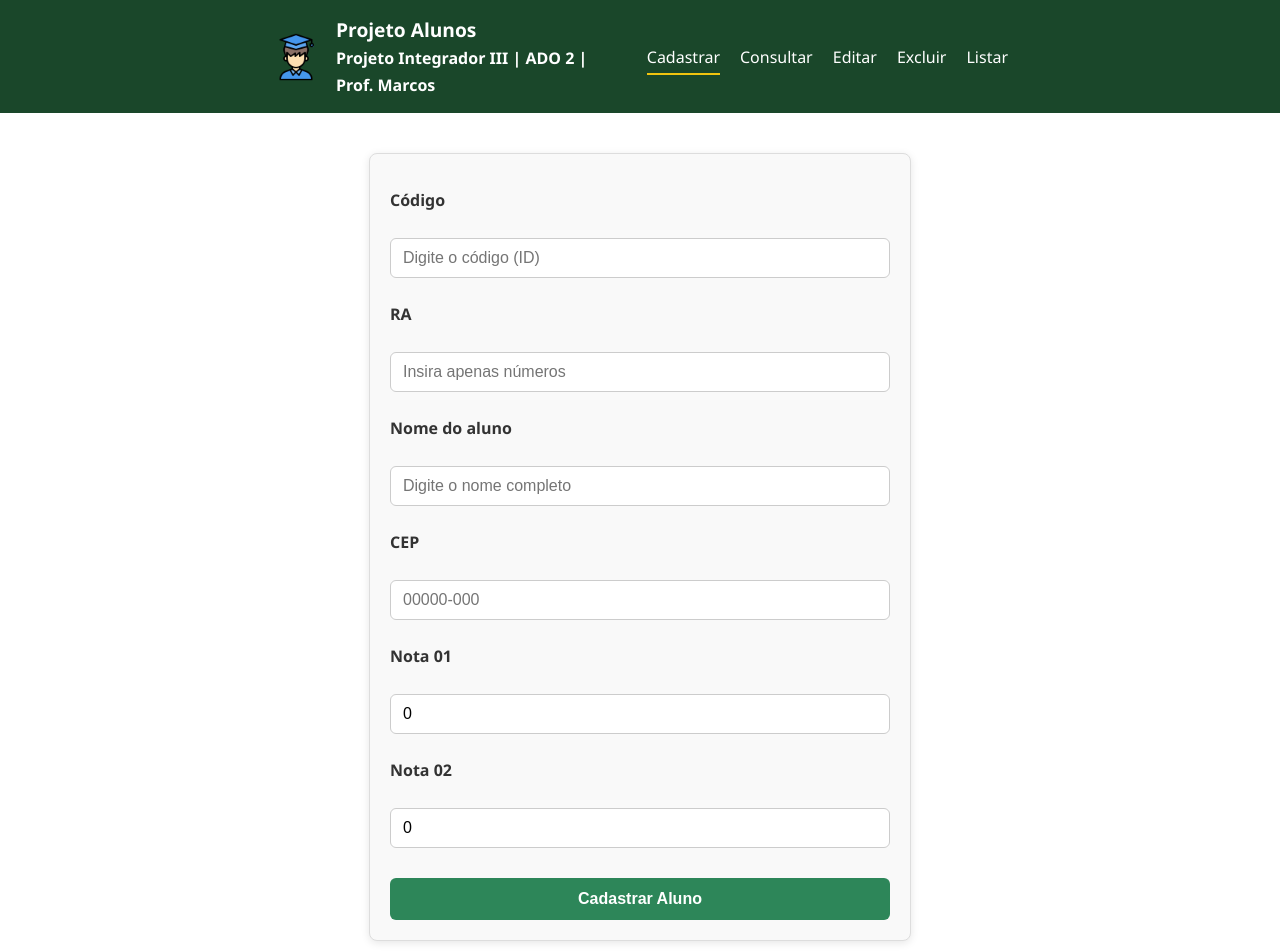
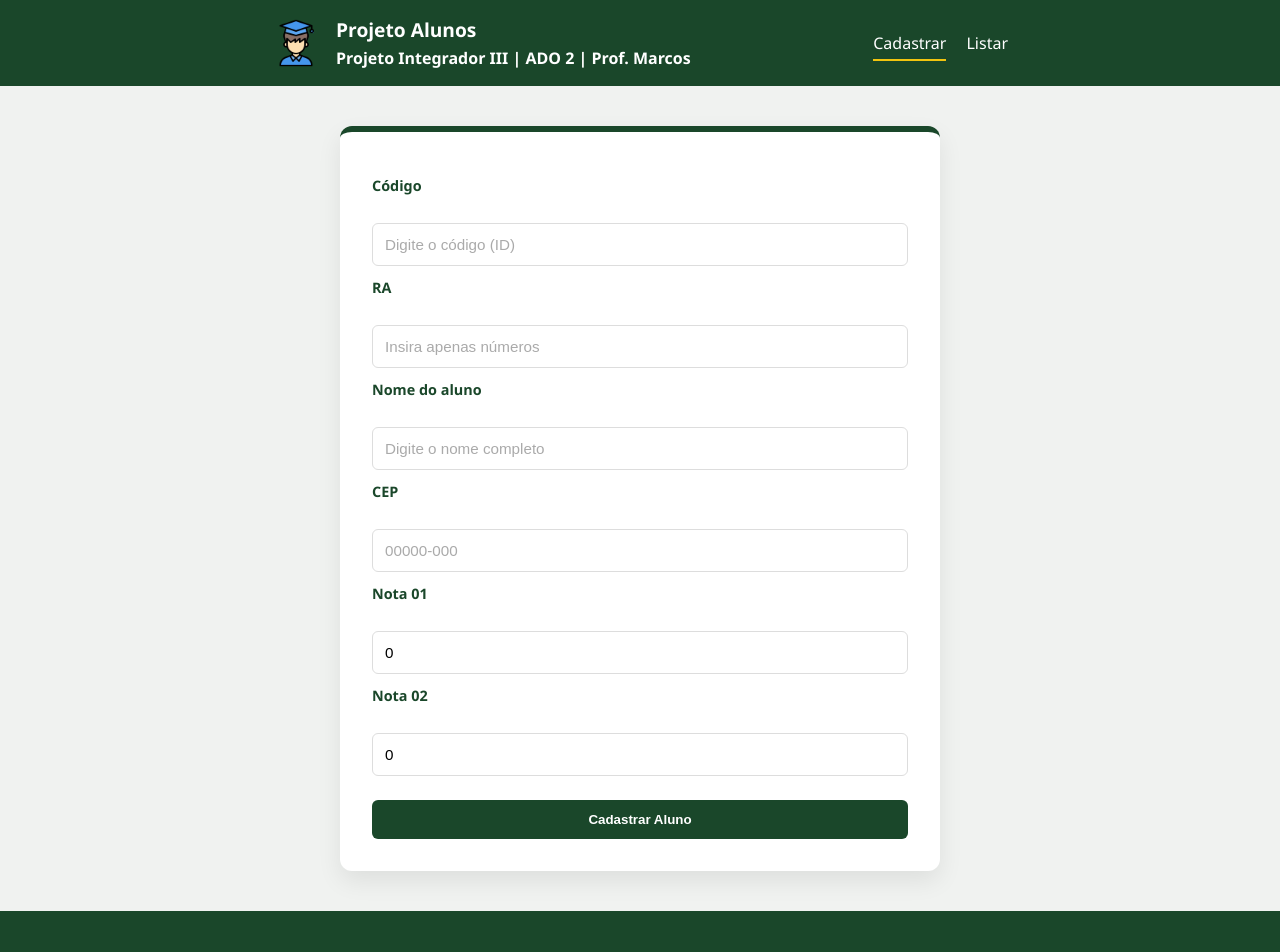
Before and after one commit to oandredev/projeto-pi-alunos, an Angular app: page /cadastrar in a window 1280 px wide. Shown: the top 952 px of the page. Built offline with nearby package versions, Linux system fonts and the light colour scheme.

Commit message:
fix: ajustes do css nas telas de cadastro, listagem e de alteração

```diff
--- a/src/app/footer/footer.html
+++ b/src/app/footer/footer.html
@@ -8,7 +8,7 @@
     <div class="footer-section links">
       <h4>Navegação Rápida</h4>
       <ul>
-        <li><a routerLink="/consultar">Consultar</a></li>
+        <li><a routerLink="/cadastrar">Cadastrar</a></li>
         <li><a routerLink="/listagem">Visualizar</a></li>
       </ul>
     </div>
--- a/src/app/header/header.html
+++ b/src/app/header/header.html
@@ -10,9 +10,6 @@
 
     <ul class="nav-links">
       <li><a routerLink="/cadastrar" routerLinkActive="active">Cadastrar</a></li>
-      <li><a routerLink="/consultar" routerLinkActive="active">Consultar</a></li>
-      <li><a routerLink="/alterar" routerLinkActive="active">Editar</a></li>
-      <li><a routerLink="/excluir" routerLinkActive="active">Excluir</a></li>
       <li><a routerLink="/listagem" routerLinkActive="active">Listar</a></li>
     </ul>
   </nav>
--- a/src/app/pages/alterar/alterar.css
+++ b/src/app/pages/alterar/alterar.css
@@ -1,92 +1,112 @@
-/* Centraliza o container principal na tela */
+* {
+  box-sizing: border-box;
+}
+
 .container-alterar {
   display: flex;
-    flex-direction: column;
-    /* Faz o título e o card ficarem um abaixo do outro */
   justify-content: center;
-    align-items: center;
-    min-height: 80vh;
-    padding: 20px;
+  align-items: flex-start;
+  padding: 2.5rem;
+  background-color: #f0f2f0;
 }
 
-/* CENTRALIZAÇÃO DOS TÍTULOS */
-h2 {
-    text-align: center;
-    /* Alinha o texto no meio */
-    color: #333;
-    margin-bottom: 20px;
+.card-formulario {
+  background: #ffffff;
+  padding: 2.5rem;
+  border-radius: 12px;
+  box-shadow: 0 10px 25px rgba(0, 0, 0, 0.08);
   width: 100%;
-    /* Garante que ele use o espaço todo para calcular o centro */
+  max-width: 650px;
+  border-top: 6px solid #1a472a;
+  overflow: hidden;
 }
 
-/* O "card" que segura o formulário */
-.card-formulario {
-    width: 100%;
-    max-width: 500px;
-    background-color: #f9f9f9;
-    padding: 30px;
-    border-radius: 12px;
-    box-shadow: 0 4px 15px rgba(0, 0, 0, 0.15);
+.card-formulario h2 {
+  color: #1a472a;
+  margin-bottom: 1.5rem;
+  font-size: 1.8rem;
+  text-align: center;
 }
 
-/* Estilo dos campos lado a lado */
+label {
+  display: block;
+  margin-top: 12px;
+  margin-bottom: 6px;
+  color: #1a472a;
+  font-weight: 700;
+  font-size: 0.9rem;
+}
+
+.input-simples {
+  width: 100%;
+  max-width: 100%;
+  padding: 12px;
+  border-radius: 6px;
+  border: 1px solid #ddd;
+  font-size: 0.95rem;
+  transition: all 0.2s;
+  outline: none;
+}
+
+.input-simples:focus {
+  border-color: #1a472a;
+  box-shadow: 0 0 0 2px rgba(26, 71, 42, 0.15);
+}
+
+.input-simples::placeholder {
+  color: #aaa;
+}
+
 .campo-duplo {
   display: flex;
-    gap: 15px;
+  gap: 1.5rem;
 }
 
 .campo-duplo .campo {
   flex: 1;
+  min-width: 0;
 }
 
-.campo label {
-    display: block;
-    text-align: center;
-    /* Centraliza o texto do título */
-    width: 100%;
-    /* Garante que ele ocupe toda a largura para achar o centro */
-    margin-top: 15px;
-    margin-bottom: 5px;
-    font-weight: bold;
-    color: #333;
+.botoes {
+  display: flex;
+  flex-direction: column;
+  gap: 12px;
+  margin-top: 24px;
+  align-items: center;
 }
 
-.input-simples {
-    width: 100%;
+.input-submeter {
   padding: 12px;
-    border: 1px solid #ccc;
-    border-radius: 6px;
-    box-sizing: border-box;
-    /* Fundamental para o preenchimento não quebrar o layout */
-}
-
-/* Botão Salvar */
-.input-submeter {
-    width: 100%;
-    padding: 12px;
-    margin-top: 25px;
-    background-color: #2d8659;
+  width: 250px;
+  background-color: #1a472a;
   color: white;
   border: none;
   border-radius: 6px;
+  cursor: pointer;
   font-weight: bold;
-    cursor: pointer;
+  transition:
+    transform 0.2s,
+    background 0.3s;
 }
 
-/* Botão Cancelar */
+.input-submeter:hover {
+  background-color: #2a633d;
+  transform: translateY(-2px);
+}
+
 .btn-cancelar {
-    width: 100%;
-    display: block;
-    /* Faz o botão ocupar a linha toda */
-    padding: 10px;
-    margin-top: 10px;
-    background-color: #e0e0e0;
+  padding: 12px;
+  width: 250px;
+  background: #e0e0e0;
   color: #333;
   border: none;
   border-radius: 6px;
   cursor: pointer;
-    text-align: center;
-    /* Centraliza o texto "Cancelar" dentro do botão */
-    text-decoration: none;
-    /* Remove sublinhado de link se houver */
+  font-weight: 600;
+  transition: all 0.2s;
 }
+
+.btn-cancelar:hover {
+  background: #d5d5d5;
+  transform: translateY(-2px);
+}
--- a/src/app/pages/cadastrar/cadastrar.css
+++ b/src/app/pages/cadastrar/cadastrar.css
@@ -1,108 +1,84 @@
-/* Estilo geral do formulário */
+* {
+  box-sizing: border-box;
+}
+
+.container {
+  padding: 2.5rem;
+  background-color: #f0f2f0;
+  min-height: 85vh;
+  display: flex;
+  justify-content: center;
+  align-items: flex-start;
+}
 
 form {
-
-max-width: 500px;
-
-margin: 40px auto;
-
-padding: 20px;
-
-background-color: #f9f9f9;
-
-border: 1px solid #ddd;
-
-border-radius: 8px;
-
-box-shadow: 0 2px 8px rgba(0, 0, 0, 0.1);
-
+  background: #ffffff;
+  padding: 2rem;
+  border-radius: 12px;
+  box-shadow: 0 10px 25px rgba(0, 0, 0, 0.08);
+  width: 100%;
+  max-width: 600px;
+  border-top: 6px solid #1a472a;
 }
 
-
-/* Estilo dos rótulos */
-
-form label {
-
+label {
   display: block;
-
-margin-top: 15px;
-
-margin-bottom: 5px;
-
-font-weight: bold;
-
-color: #333;
-
+  margin-top: 12px;
+  margin-bottom: 6px;
+  color: #1a472a;
+  font-weight: 700;
+  font-size: 0.9rem;
 }
 
-
-/* Estilo dos inputs */
-
 .input-simples {
-
   width: 100%;
-
-padding: 10px 12px;
-
-font-size: 16px;
-
-margin-bottom: 10px;
-
-border: 1px solid #ccc;
-
+  padding: 12px;
   border-radius: 6px;
-
-box-sizing: border-box;
-
-transition: border-color 0.3s;
-
+  border: 1px solid #ddd;
+  font-size: 0.95rem;
+  transition: all 0.2s;
+  outline: none;
+  background: #fff;
 }
 
-
-/* Efeito ao focar no input */
-
 .input-simples:focus {
-
-border-color: #007bff;
-
-outline: none;
-
+  border-color: #1a472a;
+  box-shadow: 0 0 0 2px rgba(26, 71, 42, 0.15);
 }
 
+.input-simples::placeholder {
+  color: #aaa;
+}
 
-/* Estilo do botão de submit */
+input[type='number']::-webkit-inner-spin-button,
+input[type='number']::-webkit-outer-spin-button {
+  margin: 0;
+}
+
+input[type='number'] {
+  appearance: textfield;
+}
 
 .input-submeter {
-
   width: 100%;
-
+  margin-top: 24px;
   padding: 12px;
-
-margin-top: 20px;
-
-background-color: #2d8659; /* verde sucesso */
-
+  background-color: #1a472a;
   color: white;
-
-font-size: 16px;
-
+  border: none;
+  border-radius: 6px;
+  cursor: pointer;
   font-weight: bold;
-
-border: none;
-
-border-radius: 6px;
-
-cursor: pointer;
-
-transition: background-color 0.3s;
-
+  transition:
+    transform 0.2s,
+    background 0.3s;
 }
 
+.input-submeter:hover {
+  background-color: #2a633d;
+  transform: translateY(-2px);
+}
 
-/* Efeito ao passar o mouse sobre o botão */
-
-.input-submeter:hover {
-
-background-color: #444;
-
+.input-submeter:active {
+  transform: scale(0.98);
 }
--- a/src/app/pages/cadastrar/cadastrar.html
+++ b/src/app/pages/cadastrar/cadastrar.html
@@ -1,3 +1,4 @@
+<div class="container">
   <form>
     <label for="input-id">Código</label><br />
     <input
@@ -59,7 +60,7 @@
       type="number"
       min="0"
       max="10"
-    step="0.5"
+      step="0.1"
       [(ngModel)]="aluno.nota01"
       (keyup.enter)="campoNota02.focus()"
     />
@@ -79,7 +80,6 @@
       (keyup.enter)="submeter()"
     />
 
-  <button type="button" class="input-submeter" (click)="submeter()">
-    Cadastrar Aluno
-  </button>
+    <button type="button" class="input-submeter" (click)="submeter()">Cadastrar Aluno</button>
   </form>
+</div>
--- a/src/app/pages/listagem/listagem.css
+++ b/src/app/pages/listagem/listagem.css
@@ -1,32 +1,29 @@
-/* Container principal */
-
-.content-container {
-  max-width: 1000px;
-
-  margin: 40px auto;
-
-  padding: 20px;
-
-  font-family: 'Fredericka the Great', cursive;
-
-  font-size: 1.1em;
-
-  background-color: #444;
-
-  border: 1px solid #ddd;
-
-  border-radius: 8px;
-
-  box-shadow: 0 2px 8px rgba(0, 0, 0, 0.1);
-
-  overflow-x: auto; /* Permite rolar a tabela em telas pequenas */
+* {
+  box-sizing: border-box;
 }
-
 .header-lista {
   display: flex;
   justify-content: space-between;
   align-items: center;
   margin-bottom: 2rem;
+}
+
+.container {
+  padding: 2.5rem;
+  background-color: #f0f2f0;
+  min-height: 85vh;
+  display: flex;
+  justify-content: center;
+}
+
+.card {
+  background: #ffffff;
+  padding: 2rem;
+  border-radius: 12px;
+  box-shadow: 0 10px 25px rgba(0, 0, 0, 0.08);
+  width: 100%;
+  max-width: 1100px;
+  border-top: 6px solid #1a472a;
 }
 
 h2 {
--- a/src/app/pages/listagem/listagem.html
+++ b/src/app/pages/listagem/listagem.html
@@ -29,19 +29,17 @@
               <td>{{ aluno.nota01 }}</td>
               <td>{{ aluno.nota02 }}</td>
               <td class="acoes-buttons">
-                <button class="btn-icon edit" [routerLink]="['/alterar', aluno.id]" title="Editar">
-                  ✏️
-                </button>
-                <button class="btn-icon delete" (click)="excluir(aluno.id)" title="Excluir">
-                  🗑️
-                </button>
+                <button class="btn-icon edit" [routerLink]="['/alterar', aluno.id]">✏️</button>
+                <button class="btn-icon delete" (click)="excluir(aluno.id)">🗑️</button>
               </td>
             </tr>
           }
 
-          <tr *ngIf="semDados">
-            <td colspan="7" class="fallback">Nenhum aluno cadastrado.</td>
-          </tr>
+          @if (listaAlunos.length === 0) {
+            <tr>
+              <td colspan="7" class="fallback">Nenhum aluno cadastrado.</td>
+            </tr>
+          }
         </tbody>
       </table>
     </div>
--- a/src/app/pages/listagem/listagem.ts
+++ b/src/app/pages/listagem/listagem.ts
@@ -13,7 +13,6 @@ import { RouterModule } from '@angular/router';
 })
 export class Listagem implements OnInit {
   listaAlunos: Aluno[] = [];
-  semDados = false;
 
   constructor(private alunosService: AlunosService) {}
 
@@ -21,11 +20,9 @@ export class Listagem implements OnInit {
     this.alunosService.listar().subscribe({
       next: (alunos) => {
         this.listaAlunos = alunos ?? [];
-        this.semDados = this.listaAlunos.length === 0;
       },
       error: () => {
         this.listaAlunos = [];
-        this.semDados = true;
       },
     });
   }
```
Also changed, not shown: src/app/footer/footer.ts (+3 -4 lines), 1 other file (tests, documents, lock files or other folders). Lines whose indentation alone changed are shown as unchanged.
